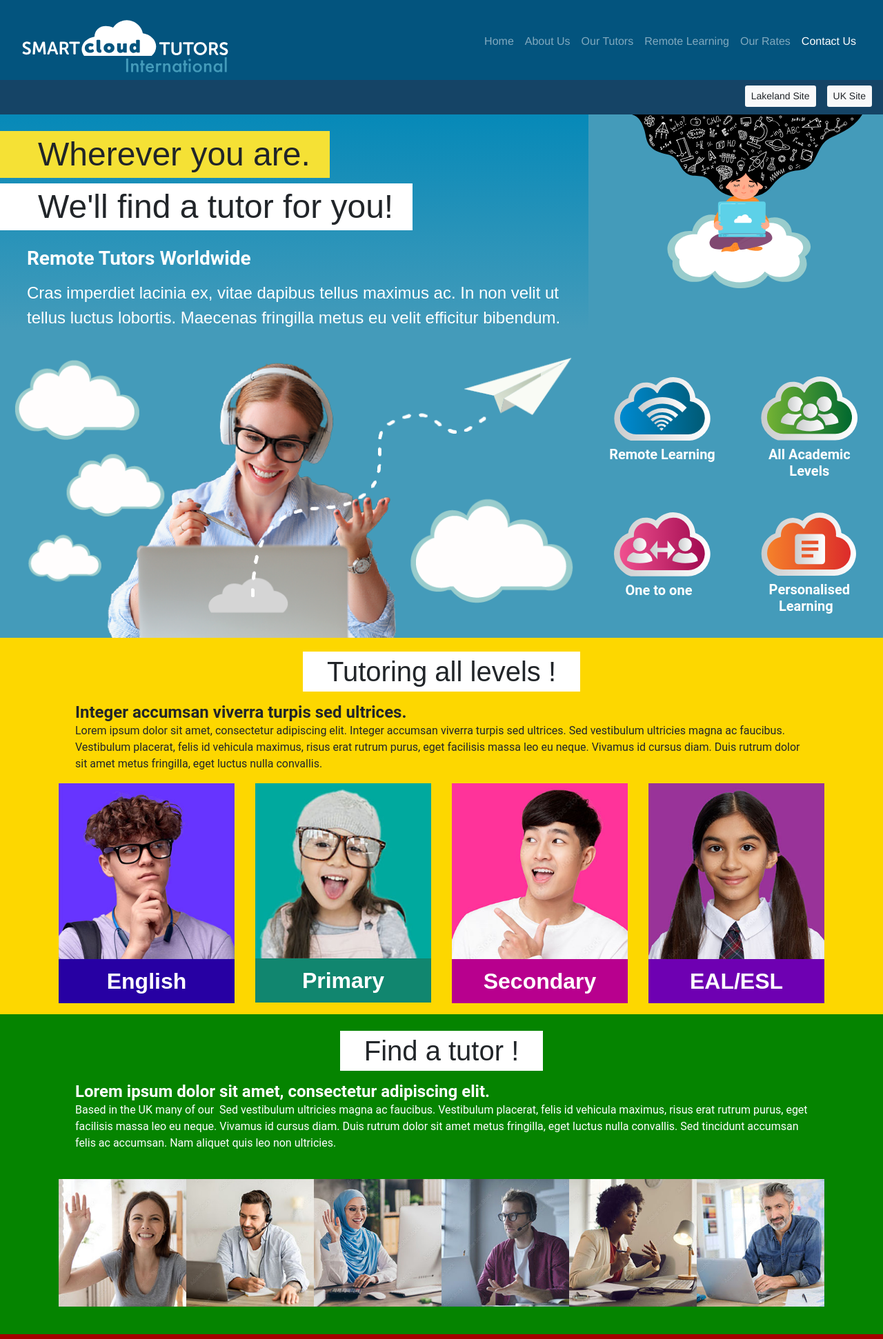
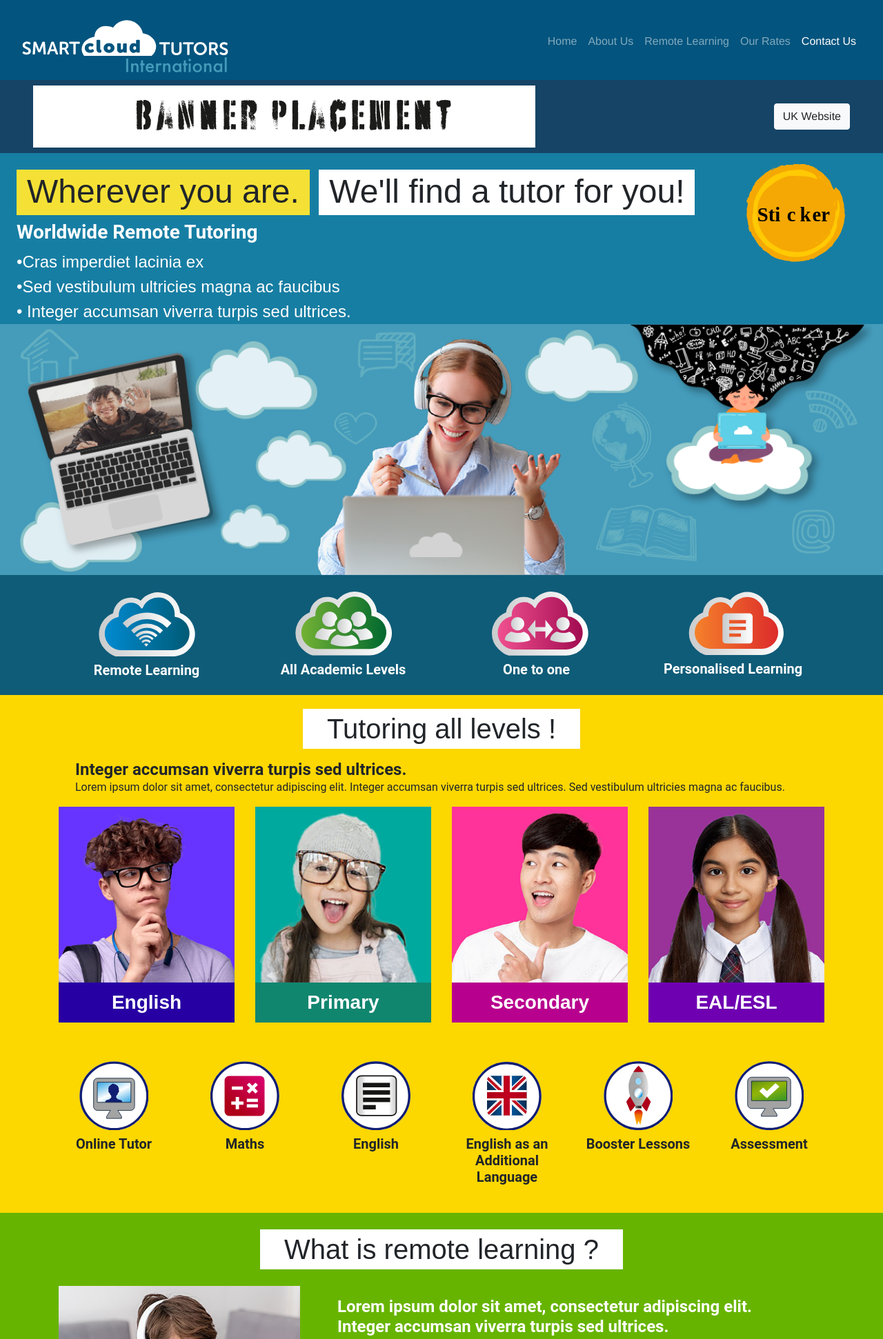
Before and after one commit to permgenius/headingintothecloudsJan14, a plain HTML site: page index.html in a window 1280 px wide. Shown: the part 5-1947 px from the top of the page at 69% size. Drawn offline with nearby package versions, Linux system fonts and the light colour scheme; a web font is replaced by a local one.

Commit message:
Add files via upload

```diff
--- a/css/smartcloudtut.css
+++ b/css/smartcloudtut.css
@@ -74,11 +74,8 @@ p {
 .strapline {
 			font-size: 2.5rem;
 			background-color: #F5E135;
-			padding: 5px 28px 5px 55px;
-			display: inline-block;
+			padding: 3px 15px 5px 15px;
 		}
-
-
 .strapline-white {
 			background-color: #FFFFFF;
 		}
@@ -108,22 +105,21 @@ p {
 	font-family: futura-pt-condensed, sans-serif;
 	font-style: normal;
 	font-weight: 900;
-	font-size: 2rem;
+	font-size: 1.75rem;
 	text-align: center;
 	color: white;
 	background-color:#5A8700;
 }
 
 
-#sitevariations {
-	height: 50px;
+.leaderboard {
 	background-color: #154466;
 }
 
 
 /*Container Attributes*/
 #landing
- {background-color:#449BBA;
+ {background-color:#177EA3;
 }
 
 
@@ -133,6 +129,14 @@ background: -moz-linear-gradient(180deg, rgba(6,137,184,1) 0%, rgba(68,155,186,1
 background: -webkit-linear-gradient(180deg, rgba(6,137,184,1) 0%, rgba(68,155,186,1) 95%);
 background: linear-gradient(180deg, rgba(6,137,184,1) 0%, rgba(68,155,186,1) 95%);
 filter: progid:DXImageTransform.Microsoft.gradient(startColorstr="#0689b8",endColorstr="#449bba",GradientType=1);
+}
+
+.clouds-international {
+	background-color: #0F5C78;
+}
+
+.sticker {
+
 }
 
 
@@ -150,7 +154,7 @@ filter: progid:DXImageTransform.Microsoft.gradient(startColorstr="#0689b8",endCo
 /*Our Tutors ID*/
 
 #our-tutors {
-    background-color: #058400;
+    background-color: #A30000;
 }
 
 #our-tutors h2 {
@@ -160,7 +164,7 @@ filter: progid:DXImageTransform.Microsoft.gradient(startColorstr="#0689b8",endCo
 /*Remote Learning ID*/
 
 #remote-learning {
-   background-color: #A30000;
+   background-color: #67B400;
 }
 
 #remote-learning h2{
@@ -220,6 +224,35 @@ filter: progid:DXImageTransform.Microsoft.gradient(startColorstr="#0689b8",endCo
 }
 
 
+/*UK variant*/
+
+.bg-smartnav-uk {
+	background-color: #2E9500;
+}
+
+#sitevariations-uk {
+	height: 50px;
+	background-color: #184A01;
+}
+
+/*Landing UK*/
+#landing-UK
+ {background-color:#9AC12D;
+}
+
+.clouds-uk {
+	background-color: #006904;
+}
+
+/*About us-UK ID*/
+#about-us-uk {
+	background-color: #D5B025;
+}
+
+
+#about-us-uk h2 {
+	background-color: #FFFFFF;
+}
 
 
 
@@ -246,9 +279,9 @@ filter: progid:DXImageTransform.Microsoft.gradient(startColorstr="#0689b8",endCo
 @media (max-width:575px){
 
 	.strapline {
-			font-size:2.5rem;
+		font-size:2rem;
 		text-align: center;
-		padding:10px 50px 10px 50px;
+		padding: 2px 50px 4px 50px;
 		}
 	.smartcloudlogo{
 		width:90%;
@@ -265,7 +298,7 @@ filter: progid:DXImageTransform.Microsoft.gradient(startColorstr="#0689b8",endCo
 	width: 100%
 }
 	.strapline {
-			font-size: 2.75rem;
+			font-size: 2.5rem;
 		}
 
 }
@@ -274,7 +307,7 @@ filter: progid:DXImageTransform.Microsoft.gradient(startColorstr="#0689b8",endCo
 
 
 	.strapline {
-			font-size: 3.5rem;
+			font-size: 2.5rem;
 		}
 
 }
@@ -283,7 +316,7 @@ filter: progid:DXImageTransform.Microsoft.gradient(startColorstr="#0689b8",endCo
 
 
 	.strapline {
-			font-size: 2.75rem;
+			font-size: 2.5rem;
 		}
 
 }
--- a/index.html
+++ b/index.html
@@ -46,14 +46,12 @@
 												</button>
 			<div class="collapse navbar-collapse justify-content-end" id="navbarNav">
             <ul class="navbar-nav">
+
                 <li class="nav-item">
                     <a class="nav-link" href="#home">Home</a>
                 </li>
                 <li class="nav-item">
                     <a class="nav-link" href="#about-us" >About Us</a>
-                </li>
-                <li class= "nav-item">
-                    <a class="nav-link" href="#our-tutors">Our Tutors</a>
                 </li>
                 <li class = "nav-item">
                     <a class="nav-link" href="#remote-learning">Remote Learning</a>
@@ -70,80 +68,119 @@
     </nav>
 
 
-		  <!--Links to Site Variables-->
+		  <!--Leaderboard. Space to put advertising & notices-->
+		  <!--This area needs fixing-->
 
-		  <section id="sitevariations">
 
-		    <button type="button" class="btn btn-sm bg-light  float-right mr-3 mt-2">UK Site</button>
-			   <button type="button" class="btn btn-sm bg-light  float-right mr-3 mt-2">Lakeland Site</button>
 
-          </section>
+
+		  <!--<div class= "row mx-5">
+	  			<div class="d-none col-lg-10 d-lg-inline-block"><img class="my-2" src="images/Banner Placement.svg" alt="" width="728px"/></div>
+
+			  	<div class="col-lg-1 offset-xl-1">
+			  	  <button type="button" class="btn btn-light">UK Website</button>
+			  	</div>
+		    </div>-->
+		  <div class="leaderboard">
+		    <div class="row mx-5 justify-content-between">
+                <div class="d-none d-lg-block">
+                    <img class="my-2" src="images/Banner Placement.svg" alt="" width="728px"/>
+                </div>
+				   <div class="d-lg-none">
+                    <img class="my-2" src="images/Banner Half Size.svg" alt="" width="234px"/>
+              </div>
+                <div class="my-auto">
+                   <button type="button" class="btn btn-light">UK Website</button>
+                </div>
+            </div>
+
+
+      </div>
 
  	<!--#Landing Part 1 -->
 	  <header id ="landing">
-
-	  	<div class="row mx-0">
-	    	<div class="col-xl-8 col-lg-7 col-md-12 lead-panel">
-
-					<div class= "row">
-						<h1 class="strapline mt-3 mt-lg-4">Wherever you are.</h1>
+		  <div class="container-fluid>">
+		  	<div class="row mx-2 mx-md-4">
+			  <div class= "col-md-9 col-xl-10">
+				<div class= "row d-inline-block">
+						<h1 class="strapline mt-3 mx-sm-auto mt-lg-4 mt-2">Wherever you are.</h1>
 					</div>
-					<div class= "row">
-						<h1 class="strapline strapline-white my-2">We'll find a tutor for you!</h1>
-					</div>
-					<div class="row my-3 mx-4 text-white">
-						<h3>Remote Tutors Worldwide</h3>
-					</div>
-					<div class="row mx-4 text-white">
-						<p class="lead">Cras imperdiet lacinia ex, vitae dapibus tellus maximus ac. In non velit ut tellus luctus lobortis. Maecenas fringilla metus eu velit efficitur bibendum.</p>
+				<div class= "row d-inline-block mx-sm-auto ml-md-4 mt-2">
+						<h1 class="strapline strapline-white">We'll find a tutor for you!</h1>
 					</div>
 
+
+				  <div class="row my-2 text-white">
+						<h3 class="mb-0">Worldwide Remote Tutoring</h3>
 					</div>
 
-		  <!--Cloud Girl-->
 
-				<div class="col-xl-4 col-lg-5 d-none d-lg-block">
-			  		  	<div class="col-lg-12 offset-xl-1 col-xl-11"><img class="img-fluid" src="images/SmartCloudGirl.svg" alt="SmartCloudGirl"/></div>
+					<div class="row text-white d-block">
+						<p class="lead mb-0">•Cras imperdiet lacinia ex</p>
+					</div>
+				<div class="row text-white d-block">
+						 <p class="lead mb-0">•Sed vestibulum ultricies magna ac faucibus</p>
+					</div>
+				<div class="row text-white d-block">
+						<p class="lead mb-0">• Integer accumsan viverra turpis sed ultrices.</p>
 					</div>
 
-  		</div><!--End of Landing Row Pt-1 row-->
 
 
+				</div>
+				<div class= "d-none d-md-block col-md-3 col-xl-2"><img class="p-3 img-fluid sticker" src="images/PriceRate copy.svg" alt="Sun Sticker"/></div>
+		    </div>
+		  </div>
+
+
+
+
+
+			<!--End of Landing Row Pt-1 row-->
+		  </header>
+
 		  <!--#Landing Part 2 Teacher and Benefit Clouds -->
-		  <div class="container-fluid pt-3">
+
 
 	  		<!--Main Tutor Pic-->
-   			<div class="row">
-	     			<div class="col-xl-8 col-lg-7 col-md-12  align-self-end">
-					<img class= "landingteacher mx-auto d-block img-fluid" src="images/TeacherLandingWider.png" alt="LandingPageTeacher"/>
+   			<!--Full Width 1560-->
+	     			<div class="container-fluid">
+					<!--<img class= "d-none d-xl-block mx-auto img-fluid" src="images/Leader1560.png" alt="LandingPageTeacher" width="100%"/>-->
+						<img class= "d-none d-md-block  mx-auto img-fluid" src="images/Leader 1200 V2.png" alt="LandingPageTeacher" width="100%"/>
+					<img class= "d-md-none mx-auto d-block img-fluid" src="images/Mobile-100.jpg" alt="LandingPageTeacher" width="100%"/>
 					</div>
 
-				<!--Benefit Clouds-->
-	   				<div class="col-xl-4 col-lg-5 offset-lg-0 col-md-8 offset-md-2 col-sm-10 offset-sm-1 align-self-center py-sm-4 py-lg-0">
+
+
+
+
+
+
+
+
+
+
+	  <div class= "clouds-international">
+			<div class="container">
 
 				  <div class="row">
-					  <div class="col-6 p-4"><img class="mx-auto d-block" src="images/RemoteLearningIcon.svg" alt="Blue Cloud" width="140"/>
+					  <div class="col-6 col-md-3 p-4"><img class="mx-auto d-block" src="images/RemoteLearningIcon.svg" alt="Blue Cloud" width="140"/>
 						  <h5 class="text-center pt-2 text-white">Remote Learning</h5>
 					  </div>
 
-					  <div class="col-6 p-4"><img class="mx-auto d-block" src="images/AllLevels.svg" alt="Blue Cloud" width="140"/>
+					  <div class="col-6 col-md-3 p-4"><img class="mx-auto d-block" src="images/AllLevels.svg" alt="All Academic levels" width="140"/>
 					  <h5 class="text-center pt-2 text-white">All Academic Levels</h5>
 					  </div>
+					  <div class="col-6 col-md-3 p-4"><img class="mx-auto d-block" src="images/OneToOneicon.svg" alt="Blue Cloud" width="140"/><h5 class="text-center text-white pt-2">One to one&nbsp;&nbsp;</h5>
 					  </div>
-
-				  <div class="row">
-					  <div class="col-6 p-4"><img class="mx-auto d-block" src="images/OneToOneicon.svg" alt="Blue Cloud" width="140"/><h5 class="text-center text-white pt-2">One to one&nbsp;&nbsp;</h5>
-					  </div>
-					  <div class="col-6 p-4"><img class="mx-auto d-block" src="images/PersonalisedIcon.svg" alt="Blue Cloud" width="140"/><h5 class="text-center pt-2 text-white">Personalised Learning&nbsp;&nbsp;</h5>
+					  <div class="col-6 col-md-3 p-4"><img class="mx-auto d-block" src="images/PersonalisedIcon.svg" alt="Blue Cloud" width="140"/><h5 class="text-center pt-2 text-white">Personalised Learning&nbsp;&nbsp;</h5>
 					  </div>
 				  </div>
               </div>
 				  </div>
-		  </div><!--End of Landing Row Pt-2-->
 
 
 
-   		</header>
 	  <!--End of Header/#Landing-->
 
 
@@ -167,73 +204,41 @@
 
 
 	   		<h4 class= "mt-3 mx-4">Integer accumsan viverra turpis sed ultrices.</h4>
-			<p class="mx-4">Lorem ipsum dolor sit amet, consectetur adipiscing elit. Integer accumsan viverra turpis sed ultrices. Sed vestibulum ultricies magna ac faucibus. Vestibulum placerat, felis id vehicula maximus, risus erat rutrum purus, eget facilisis massa leo eu neque. Vivamus id cursus diam. Duis rutrum dolor sit amet metus fringilla, eget luctus nulla convallis.</p>
+			<p class="mx-4">Lorem ipsum dolor sit amet, consectetur adipiscing elit. Integer accumsan viverra turpis sed ultrices. Sed vestibulum ultricies magna ac faucibus.</p>
 
 			 <div class="row">
-			 <div class ="col-lg-3 col-sm-6"><img class = "img-fluid mx-auto d-block" src="images/EnglishPlacement2.jpg" alt="English Student" width ="350"/>
+			 <div class ="col-md-3 col-6"><img class = "img-fluid mx-auto d-block" src="images/EnglishPlacement2.jpg" alt="English Student"/>
 	 	  		<p class="student-caption py-2" style="background-color:#2700A3">English</p></div>
 
-			 <div class ="col-lg-3 col-sm-6">
-			<img class = "img-fluid mx-auto d-block" src="images/FrontPagePrimary.jpg" alt="Primary Student" width ="350"/>
+			 <div class ="col-md-3 col-6">
+			<img class = "img-fluid mx-auto d-block" src="images/FrontPagePrimary.jpg" alt="Primary Student"/>
 							<p class="student-caption py-2" style="background-color: #11866F;">Primary</p>
 
 			</div>
-			<div class ="col-lg-3 col-sm-6">
-				<img class = "img-fluid mx-auto d-block" src="images/SecondaryOnPink.jpg" alt="Secondary Student" width ="350"/>
+			<div class ="col-md-3 col-6">
+				<img class = "img-fluid mx-auto d-block" src="images/SecondaryOnPink.jpg" alt="Secondary Student"/>
 		  <p class="student-caption py-2" style="background-color:#B8008E">Secondary</p></div>
-			<div class ="col-lg-3 col-sm-6">
-			<img class = "img-fluid mx-auto d-block" src="images/ArabicEALGirl.jpg" alt="" width ="350"/>
+			<div class ="col-md-3 col-6">
+			<img class = "img-fluid mx-auto d-block" src="images/ArabicEALGirl.jpg" alt=""/>
 		  <p class="student-caption py-2" style="background-color: #6E00B2">EAL/ESL</p></div>
 
 		</div>
 
 
 
-
+		    <div class="row py-3">
+			    <div class="col-4 col-md-2 text-center py-4"><img class="d-block mx-auto" src="images/online-tutor-icon.svg" alt="" width="100px"/><h5 class="pt-2">Online Tutor</h5></div>
+			    <div class="col-4 col-md-2 text-center py-4"><img class="d-block mx-auto" src="images/math-icon.svg" alt="" width="100px"/><h5 class="pt-2">Maths</h5></div>
+			    <div class="col-4 col-md-2 text-center py-4"><img class="d-block mx-auto" src="images/English-icon.svg" alt="" width="100px"/><h5 class="pt-2">English</h5></div>
+				<div class="col-4 col-md-2 text-center py-4"><img class="d-block mx-auto" src="images/ESL-UK-icon.svg" alt="" width="100px"/><h5 class="pt-2">English as an Additional Language</h5></div>
+			    <div class="col-4 col-md-2 text-center py-4"><img class="d-block mx-auto" src="images/Booster-icon.svg" alt="" width="100px"/><h5 class="pt-2">Booster Lessons</h5></div>
+			    <div class="col-4 col-md-2 text-center py-4"><img class="d-block mx-auto" src="images/assessment-icon.svg" alt="" width="100px"/><h5 class="pt-2">Assessment</h5></div>
+		    </div>
         </div>
 
 	  </section>
 
 
-	   <!--Section Our Tutors-->
-
-  <section id="our-tutors">
-	  <div class= "container pt-1 pb-3">
-
-
-
-			 <div class= "row titles-center">
-		  		<h1 class="maintitles">Find a tutor !</h1>
-			  </div>
-		  <!--
-		  <div class= "row titles-center">
-	   			 <h2 class="text-white mini-title">Our Tutors:</h2>
-			</div>
--->
-
-
-		  <h4 class= "mt-3 mx-4 text-white">Lorem ipsum dolor sit amet, consectetur adipiscing elit.</h4>
-		<p class="mx-4 text-white">Based in the UK many of our&nbsp; Sed vestibulum ultricies magna ac faucibus. Vestibulum placerat, felis id vehicula maximus, risus erat rutrum purus, eget facilisis massa leo eu neque. Vivamus id cursus diam. Duis rutrum dolor sit amet metus fringilla, eget luctus nulla convallis. Sed tincidunt accumsan felis ac accumsan. Nam aliquet quis leo non ultricies. </p>
-
-
-
-
-	<!--Photograph Responsive Blocks-->
-
-    		<div class="row py-4 d-none d-lg-block d-xl-block">
-		      	<div class="col"><img class= "img-fluid w-100" src="images/TutorPlacement/TutorBanner.jpg" alt=""/></div>
-    		</div>
-
-	 		<div class="row py-4 d-none d-md-block d-lg-none">
-    			<div class="col"><img class= "img-fluid" src="images/TutorPlacement/TutorBanner4row.jpg" alt=""/></div>
-	  		</div>
-
-    		<div class="row py-4 d-xs-block d-md-none d-lg-none">
-    			<div class="col"><img class= "img-fluid w-100" src="images/TutorPlacement/TutorBanner4by4.jpg" alt=""/></div>
-	 		 </div>
-
-	  </div>
-	  </section>
 
 
 
@@ -248,7 +253,7 @@
   <div class= "container pt-1 pb-2">
 
 		  <div class= "row titles-center">
-	   <h1 class = "maintitles">Learn at home in your time !</h1>
+	   <h1 class = "maintitles">What is remote learning ?</h1>
 			  </div>
 	  <!--
 	  <div class= "row titles-center">
@@ -256,27 +261,28 @@
 	  </div>
 		 -->
 
-    <h4 class= "mt-3 mx-4 text-white">Lorem ipsum dolor sit amet, consectetur adipiscing elit. Integer accumsan viverra turpis sed ultrices.</h4>
-		<p class="mx-4 text-white">Lorem ipsum dolor sit amet, consectetur adipiscing elit. Integer accumsan viverra turpis sed ultrices. Sed vestibulum ultricies magna ac faucibus. Vestibulum placerat, felis id vehicula maximus, risus erat rutrum purus, eget facilisis massa leo eu neque. </p>
 
 
 
 
-	  <div class="row">
 
-		  <div class="col-sm-6 col-lg-3 mb-3 p-3"> <img class= "img-fluid photo-border mx-auto d-block"  src="images/OnLineBoy.jpg" alt="Tutor Contact"/><h4 class="text-center mt-2 text-white">Learn at home</h4></div>
-	    <div class="col-sm-6 col-lg-3 mb-3 p-3"> <img class= "img-fluid photo-border mx-auto d-block"  src="images/OnLineTutorFemale.jpg" alt="Tutor Contact"/><h4 class="text-center mt-2 text-white">Your online tutor</h4>
-	    </div>
+	  <div class="row pt-4 pb-3">
 
-		  <div class="col-sm-6 col-lg-3 mb-3 p-3"> <img class= "img-fluid photo-border mx-auto d-block"  src="images/LearningMaterials.png" alt="Tutor Contact"/><h4 class="text-center mt-2 text-white">Bespoke Learning&nbsp;</h4>
-		  </div>
-		  <div class="col-sm-6 col-lg-3 mb-3 p-3"> <img class= "img-fluid photo-border mx-auto d-block"  src="images/WorldMapConnection2.jpg" alt="Tutor Contact"/><h4 class="text-center mt-2 text-white">Global Connection&nbsp;</h4>
+		  <div class="col-sm-12 col-lg-4"> <img class= "img-fluid photo-border mx-auto d-block"  src="images/OnLineBoy.jpg" alt="Tutor Contact"/></div>
+	    <div class="col-sm-12 col-lg-8">  <h4 class= "mt-3 mx-4 text-white">Lorem ipsum dolor sit amet, consectetur adipiscing elit. Integer accumsan viverra turpis sed ultrices.</h4>
+		<p class="mx-4 text-white">Lorem ipsum dolor sit amet, consectetur adipiscing elit. Integer accumsan viverra turpis sed ultrices. Sed vestibulum ultricies magna ac faucibus. Vestibulum placerat, felis id vehicula maximus, risus erat rutrum purus, eget facilisis massa leo eu neque. </p>
+
+			<h4 class= "mt-3 mx-4 text-white">Lorem ipsum dolor sit amet, consectetur adipiscing elit. Integer accumsan viverra turpis sed ultrices.</h4>
+		<p class="mx-4 text-white">Lorem ipsum dolor sit amet, consectetur adipiscing elit. Integer accumsan viverra turpis sed ultrices. Sed vestibulum ultricies magna ac faucibus. Vestibulum placerat, felis id vehicula maximus, risus erat rutrum purus, eget facilisis massa leo eu neque. </p>
 	    </div>
 
 
 		  </div>
-		<br>
+
+
+
       </div>
+
 
 	  </section>
 <!--end of Remote Learning-->
@@ -428,15 +434,15 @@
       <h1 class="mb-3 maintitles">Frequently Asked Questions</h1>
 			</div>
 
-
+		<!--<div id="collapse1" class="panel-collapse collapse in">-->
         <div class="container mt-3">
 
 				    <div id="accordion1" role="tablist">
 				      <div class="card border-0">
 				        <div class="card-header" role="tab" id="headingOne1">
-				          <h5 class="mb-0"> <a href="#collapseOne1" class="text-white" aria-controls="collapseOne1" aria-expanded="true" role="button" data-toggle="collapse"> Question 1 </a> </h5>
+				          <h5 class="mb-0"> <a href="#collapseOne1" class="text-white"  role="button" aria-expanded="false"  aria-controls="collapseOne1" data-toggle="collapse"> Question 1 </a> </h5>
 			            </div>
-				        <div id="collapseOne1" class="collapse show" role="tabpanel" aria-labelledby="headingOne1" data-parent="#accordion1">
+				        <div id="collapseOne1" class="collapse" role="tabpanel" aria-labelledby="headingOne1" data-parent="#accordion1">
 				          <div class="card-body">Lorem ipsum dolor sit amet, consectetur adipiscing elit. Praesent semper vehicula iaculis. Sed at dolor metus. Vivamus pretium quam dui, a suscipit mauris luctus nec. Cras vehicula ex vel mi volutpat luctus. Suspendisse vulputate arcu est, ut rhoncus arcu sagittis vel. Morbi tristique lacinia tincidunt. Cras at malesuada urna. Mauris facilisis eros massa, sed viverra augue fringilla nec. Donec vitae sodales nibh. Duis posuere ac nibh ut placerat. Sed vitae tempor orci, a pulvinar leo.</div>
 			            </div>
 			          </div>
@@ -504,7 +510,7 @@
 	  <p class="mx-4 text-white">Lorem ipsum dolor sit amet, consectetur adipiscing elit. Integer accumsan viverra turpis sed ultrices. Sed vestibulum ultricies magna ac faucibus.  </p>
 
 	  <div class="row">
-		  <div class="col-lg-4"><img class="img-fluid p-3 mx-auto d-block mb-3" src="images/MaleTutorPlacement.png" alt="placement Tutor"/></div>
+		  <div class="col-lg-4"><img class="img-fluid p-3 mx-auto d-block mb-3" src="images/TutorwithHeadset473593404.jpg" alt="placement Tutor"/></div>
 		  <div class="col-lg-8">
 
           <form>
```
Also changed, not shown: images/AdobeStock_473593404_Preview.jpeg (added), images/Banner Half Size.svg (added), images/Banner Placement.svg (added), images/Booster-icon.svg (added), images/ESL-UK-icon.svg (added), images/English-icon.svg (added), images/Leader 1200 V2.png (added), images/Mobile-100.jpg (added), images/PriceRate copy.svg (added), images/TutorwithHeadset473593404.jpg (added), images/assessment-icon.svg (added), images/math-icon.svg (added), images/online-tutor-icon.svg (added). Lines whose indentation alone changed are shown as unchanged.
